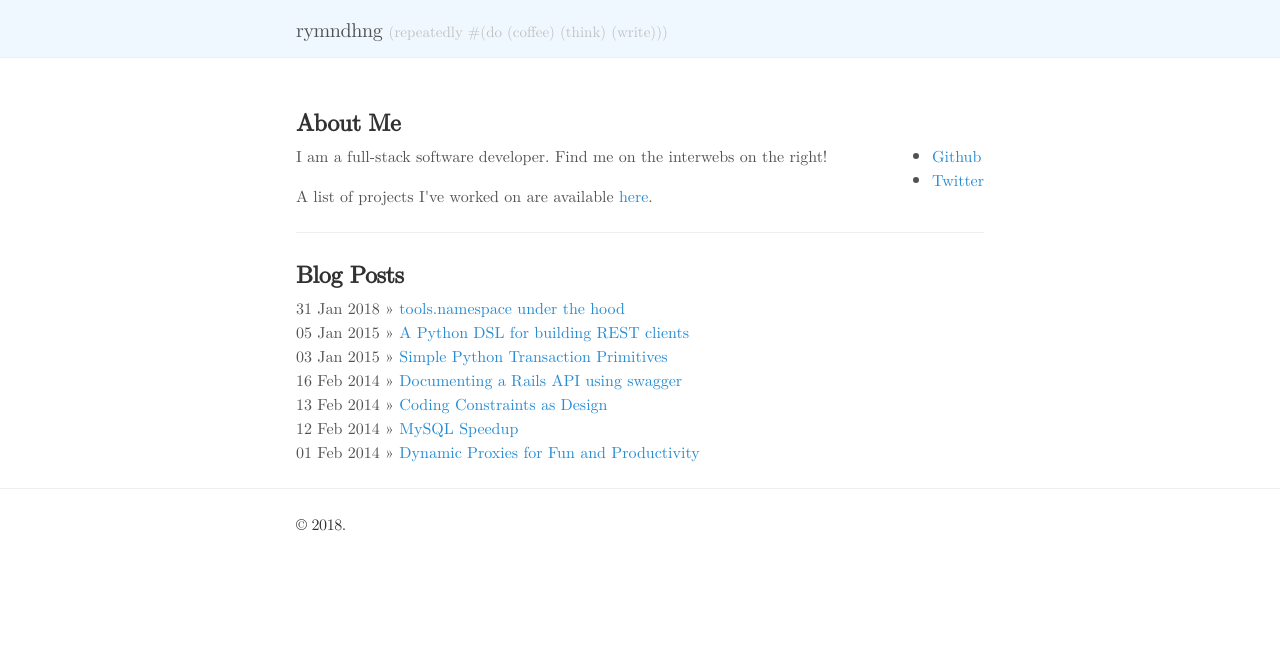
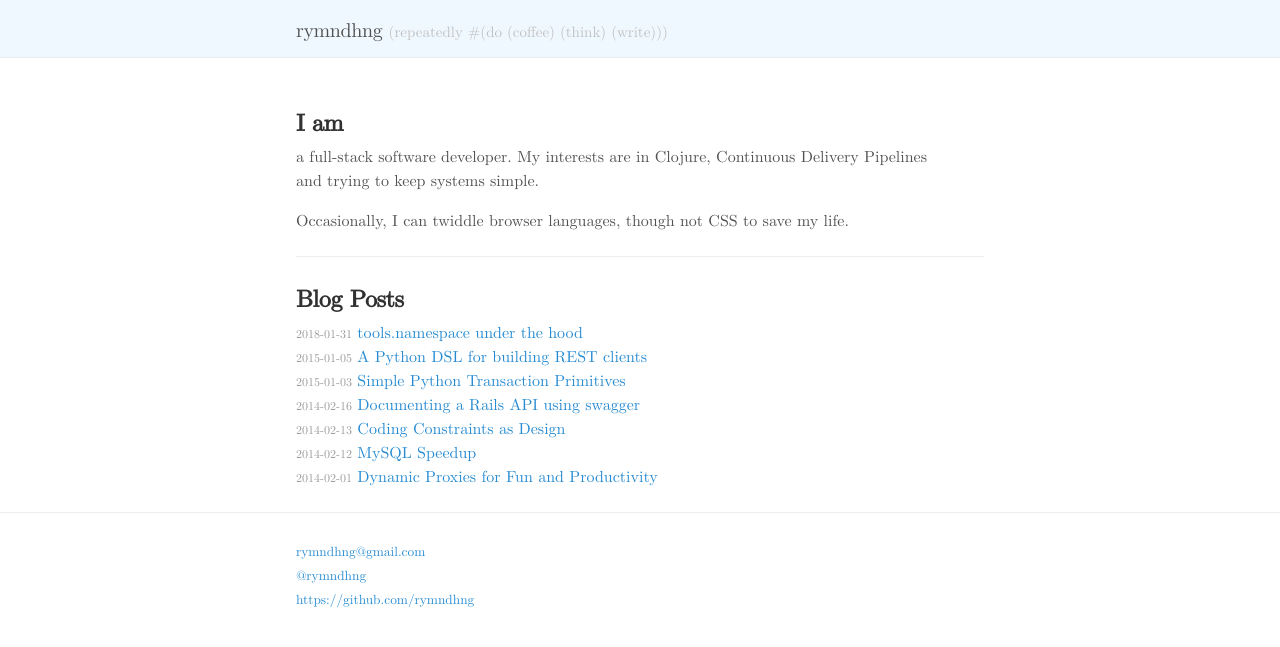
Before and after one commit to rymndhng/rymndhng.github.io, a Jekyll site: the page built from index.html, in a window 1280 px wide. Shown: the top 647 px of the page. Built offline with Jekyll 4.4.1, drawn with Linux system fonts in a browser that asks for light colours; some web fonts are replaced; the list of posts is cut into pages by our own code.

Commit message:
Fixup styles

```diff
--- a/_config.yml
+++ b/_config.yml
@@ -8,11 +8,12 @@ permalink:        pretty
 title:            rymndhng
 tagline:          '(repeatedly #(do (coffee) (think) (write)))'
 description:      'Blog about Software Engineering and etc. Opinions are my own.'
-url:              http://rymndhng.github.io
+url:              https://rymndhng.github.io
 
 author:
   name:           'Raymond Huang'
   url:            https://twitter.com/rymndhng
+  email:          rymndhng@gmail.com
 
 paginate:         5
 
--- a/_layouts/default.html
+++ b/_layouts/default.html
@@ -25,7 +25,15 @@
       </div>
       <hr/>
       <div class="container">
-        <h5>&copy; {{ site.time | date: '%Y' }}.</h5>
+          <small>
+              <a href="mailto:{{site.author.email}}">{{site.author.email}}</a>
+              <br>
+              <a href="{{site.twitter.url}}">@rymndhng</a>
+              <br>
+              <a href="{{site.github.url}}">{{site.github.url}}</a>
+              <br>
+              <br>
+          </small>
       </div>
     </div>
 
--- a/index.html
+++ b/index.html
@@ -4,24 +4,26 @@ title: rymndhng - home
 ---
 
 <div id="info">
-  <h2> About Me </h2>
+  <h2> I am </h2>
   <div style="float: right">
     <ul class="connectors">
-      <li><a href="{{site.github.url}}">Github</a></li>
-      <li><a href="{{site.twitter.url}}">Twitter</a></li>
+
     </ul>
   </div>
-  <p>
-    I am a full-stack software developer. Find me on the interwebs on the right!
+  <p>a full-stack software developer. My interests are in Clojure, Continuous Delivery Pipelines and trying to keep systems simple.
   </p>
-  <p>A list of projects I've worked on are available <a href="projects">here</a>.</p>
+  <p>Occasionally, I can twiddle browser languages, though not CSS to save my life.</p>
 </div>
 <hr/>
 <div id="home">
   <h2>Blog Posts</h2>
-  <ul class="posts">
+  <ul class="related-posts">
     {% for post in site.posts %}
-      <li><span>{{ post.date | date_to_string }}</span> &raquo; <a href="{{ post.url }}">{{ post.title }}</a></li>
+      <li>
+          <a href="{{ post.url }}">
+              <small>{{ post.date | date: "%Y-%m-%d" }}</small> {{ post.title }}
+          </a>
+      </li>
     {% endfor %}
   </ul>
 </div>
```
Also changed, not shown: _layouts/post.html (+14 -6 lines), _posts/2018-01-31-tools-namespace-under-the-hood.md (+2 -1 lines).
